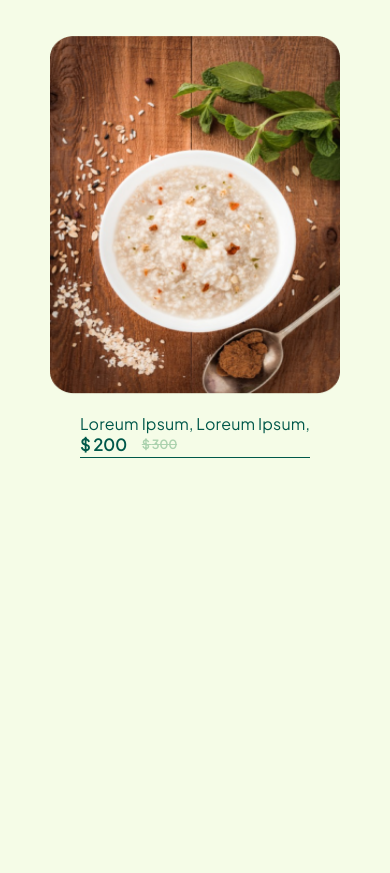
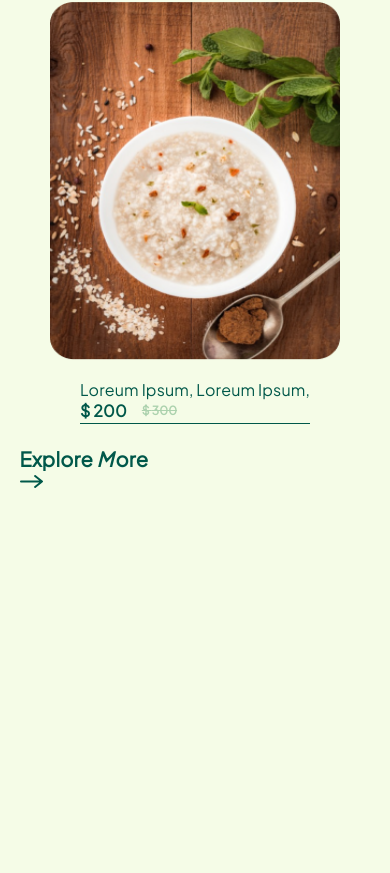
Before and after one commit to subru-37/sample-repo, a React (Vite) app in the folder client/: page / in a window 390 px wide. Shown: the part 1103-1976 px from the top of the page. Built offline with nearby package versions, Linux system fonts and the light colour scheme.

Commit message:
responsive changes to leaves

```diff
--- a/client/src/Components/Features.tsx
+++ b/client/src/Components/Features.tsx
@@ -12,6 +12,7 @@ import slide2 from '../assets/fslide2.png';
 import slide3 from '../assets/fslide3.png';
 import slide4 from '../assets/fslide4.png';
 import SlideShow from './Slideshow';
+import RightArrow from '../utils/RightArrow';
 const Features = () => {
   const [options, setOptions] = React.useState({
     op0: false,
@@ -45,7 +46,7 @@ const Features = () => {
     // console.log(options);
   }
   function handleChange(event: any) {
-    const value = "op" + event.target.id.charAt(12)
+    const value = 'op' + event.target.id.charAt(12);
     setValue(menuItems[event.target.id.charAt(12)].name);
     // console.log(value);
     setOptions({
@@ -108,6 +109,7 @@ const Features = () => {
         minHeight: '100vh',
         justifyContent: 'center',
         alignItems: 'center',
+        flexDirection: 'column',
         display: 'flex',
       }}
     >
@@ -132,7 +134,11 @@ const Features = () => {
         >
           <Typography
             variant="h2"
-            sx={{ color: 'green.darker', fontSize: {xs: '40px', sm: '45px'}, textAlign:'center' }}
+            sx={{
+              color: 'green.darker',
+              fontSize: { xs: '40px', sm: '45px' },
+              textAlign: 'center',
+            }}
           >
             Featured Products
           </Typography>
@@ -142,8 +148,8 @@ const Features = () => {
               color: 'green.darker',
               fontSize: '20px',
               fontFamily: 'Roboto Slab',
-              maxWidth: {xs:'350px', sm: '100vw'},
-              textAlign:'center'
+              maxWidth: { xs: '350px', sm: '100vw' },
+              textAlign: 'center',
             }}
           >
             Lorem ipsum dolor sit amet, consectetuer Lorem ispum.
@@ -155,7 +161,7 @@ const Features = () => {
             alignItems: 'center',
             display: { xs: 'none', sm: 'flex' },
             justifyContent: 'space-between',
-            margin: '30px 0'
+            margin: '30px 0',
           }}
         >
           <Button id="op0" ref={op0} onClick={() => handleClick(op0)}>
@@ -196,14 +202,13 @@ const Features = () => {
               Best Sellers
             </Typography>
           </Button>
-
         </Box>
         <Autocomplete
           value={value}
           ref={ref1}
           onChange={handleChange}
-            options={menuItems.map((value)=>value.name)}
-            sx={{display: {xs:'flex', sm: 'none'}}}
+          options={menuItems.map((value) => value.name)}
+          sx={{ display: { xs: 'flex', sm: 'none' } }}
           renderInput={(params) => (
             <TextField
               {...params}
@@ -212,7 +217,7 @@ const Features = () => {
                 style: {
                   color: 'green.darker',
                   fontFamily: 'Plus Jakarta Sans',
-                    }
+                },
               }}
               sx={{
                 width: '80vw',
@@ -250,6 +255,23 @@ const Features = () => {
           <SlideShow components={slideshow} arrows={false} />
         </Box>
       </Box>
+      <Box
+        sx={{
+          width: '90vw',
+          marginTop: '20px',
+          display: { sm: 'none', md: 'flex' },
+          alignItems: 'center',
+          justifyContent: 'flex-end',
+        }}
+      >
+        <Typography
+          component="h5"
+          sx={{ color: 'green.darker', marginRight: '20px', fontSize: '20px', fontWeight:'600',  }}
+        >
+          Explore <Typography component='span' sx={{fontStyle:'italic', color: 'green.darker', marginRight: '2px', fontSize: '20px', fontWeight:'600'}}>M</Typography>ore
+        </Typography>
+        <RightArrow />
+      </Box>
     </Box>
   );
 };
--- a/client/src/Components/Hero.tsx
+++ b/client/src/Components/Hero.tsx
@@ -18,7 +18,7 @@ const Hero = () => {
         sx={{
           minHeight: { xs: '45vh', sm: '250px', md: '270px' },
           display: 'flex',
-          alignItems: { xs: 'center !important', sm: 'flex-start' },
+          alignItems: { xs: 'center', sm: 'flex-start' },
           justifyContent: 'space-between',
           flexDirection: 'column',
           margin: { xs: '0px 0px 40px 0px', sm: '0 35px', md: '0 100px' },
@@ -43,8 +43,8 @@ const Hero = () => {
         <Typography
           variant="h6"
           sx={{
-            color: 'green.darker',
-            fontSize: '16px',
+            color: 'green.light',
+            fontSize: {xs: '16px', sm: '20px'},
             textAlign: { xs: 'center', sm: 'left' },
             marginBottom: { xs: '50px', sm: '0px' },
           }}
@@ -90,7 +90,7 @@ const Hero = () => {
             <Button
               sx={{
                 bgcolor: 'green.darker',
-                height: { xs: '50.5px', sm: '57px', md: '56px' },
+                height: { xs: '50.5px', sm: '57px', md: '56.5px' },
                 borderRadius: '10px',
                 position: 'relative',
                 left: '10px',
--- a/client/src/Components/Leaves.tsx
+++ b/client/src/Components/Leaves.tsx
@@ -200,7 +200,7 @@ const Leaves = () => {
             display: 'flex',
             alignItems: 'center',
             justifyContent: 'center',
-            width: { md: '700px' },
+            width: {xs:'370px', sm: '600px', md: '700px' },
           }}
         >
           <Typography
@@ -208,7 +208,7 @@ const Leaves = () => {
               color: 'green.darker',
               textAlign: 'center',
               fontFamily: 'Plus Jakarta Sans',
-              fontSize: {md: '25px',lg: '30px'},
+              fontSize: {xs:'20px',sm: '28px',md: '25px',lg: '30px'},
               fontStyle: 'italic',
               fontWeight: '500',
               lineHeight: '118.5%' /* 42.66px */,
@@ -223,7 +223,7 @@ const Leaves = () => {
               color: 'green.light',
               textAlign: 'center',
               fontFamily: 'Plus Jakarta Sans',
-              fontSize: {md: '40px', lg: '56px'},
+              fontSize: {xs:'25px',sm: '35px',md: '40px', lg: '56px'},
               fontWeight: '400',
               lineHeight: '118.5%' /* 42.66px */,
               letterSpacing: '-1.68px',
@@ -237,7 +237,7 @@ const Leaves = () => {
               color: 'green.light',
               textAlign: 'center',
               fontFamily: 'Plus Jakarta Sans',
-              fontSize: {md: '40px', lg: '56px'},
+              fontSize: {xs:'25px',sm: '35px',md: '40px', lg: '56px'},
               fontStyle: 'italic',
               fontWeight: '600',
               lineHeight: '118.5%' /* 42.66px */,
@@ -253,8 +253,9 @@ const Leaves = () => {
           sx={{
             display: 'flex',
             alignItems: 'center',
-            justifyContent: {md:'center', lg: 'flex-end'},
-            width: { md: '900px' },
+            justifyContent: {xs:'center', lg: 'flex-end'},
+            width: {xs:'370px',sm: '600px', md: '900px' },
+            flexWrap:{xs:'wrap',sm: 'no-wrap'}
           }}
         >
           <Typography
@@ -262,7 +263,7 @@ const Leaves = () => {
               color: 'green.darker',
               textAlign: 'center',
               fontFamily: 'Plus Jakarta Sans',
-              fontSize: {md: '25px',lg: '30px'},
+              fontSize: {xs:'20px',sm: '28px',md: '25px',lg: '30px'},
               fontStyle: 'italic',
               fontWeight: '500',
               lineHeight: '118.5%' /* 42.66px */,
@@ -277,7 +278,7 @@ const Leaves = () => {
               color: '#F8B542',
               textAlign: 'center',
               fontFamily: 'Plus Jakarta Sans',
-              fontSize: {md: '40px', lg: '56px'},
+              fontSize: {xs:'25px',sm: '35px',md: '40px', lg: '56px'},
               fontStyle: 'italic',
               fontWeight: '600',
               lineHeight: '118.5%' /* 42.66px */,
@@ -292,7 +293,7 @@ const Leaves = () => {
               color: 'green.darker',
               textAlign: 'center',
               fontFamily: 'Plus Jakarta Sans',
-              fontSize: {md: '25px',lg: '30px'},
+              fontSize: {xs:'20px',sm: '28px',md: '25px',lg: '30px'},
               fontStyle: 'italic',
               fontWeight: '500',
               lineHeight: '118.5%' /* 42.66px */,
@@ -307,7 +308,7 @@ const Leaves = () => {
               color: '#F8B542',
               textAlign: 'center',
               fontFamily: 'Plus Jakarta Sans',
-              fontSize: {md: '40px', lg: '56px'},
+              fontSize: {xs:'25px',sm: '35px',md: '40px', lg: '56px'},
               fontWeight: '600',
               lineHeight: '118.5%' /* 42.66px */,
               letterSpacing: '-1.08px',
--- a/client/src/styles/Leaves.css
+++ b/client/src/styles/Leaves.css
@@ -355,7 +355,7 @@
 .leaf7-5-forward {
   background-image: url('/src/assets/group7.5.png');
   width: 319px;
-  height: 323px;
+  height: 300px;
   z-index: 14;
   animation: leaf7-5 1s ease-out forwards;
 }
@@ -363,19 +363,19 @@
   background-image: url('../assets/group7.5.png');
   z-index: 14;
   width: 319px;
-  height: 323px;
+  height: 300px;
   animation: leaf7-5-reverse 1s ease-out forwards;
 }
 @keyframes leaf7-5 {
   0% {
     opacity: 0;
     bottom: -200px;
-    left: -319px;
+    left: -300px;
     rotate: -10deg;
   }
   100% {
     opacity: 1;
-    bottom: -40px;
+    bottom: 0px;
     left: 0px;
     rotate: 0deg;
   }
@@ -383,14 +383,14 @@
 @keyframes leaf7-5-reverse {
   0% {
     opacity: 1;
-    bottom: -40px;
+    bottom: 0px;
     left: 0px;
     rotate: 0deg;
   }
   100% {
     opacity: 0;
     bottom: -200px;
-    left: -319px;
+    left: -300px;
     rotate: -10deg;
   }
 }
@@ -703,14 +703,14 @@
   .leaf1,
   .leaf2-5,
   .leaf3,
-  .leaf4-5,
+  /* .leaf4-5, */
   .leaf5,
   .leaf6,
   .leaf7-5,
   .leaf7,
   .leaf8-5,
   .leaf9,
-  .leaf10-5,
+  /* .leaf10-5, */
   .leaf10,
   .leaf11,
   .leaf12,
--- /dev/null
+++ b/client/src/utils/RightArrow.tsx
@@ -0,0 +1,23 @@
+import React from 'react';
+
+const RightArrow = () => {
+  return (
+    <svg
+      xmlns="http://www.w3.org/2000/svg"
+      width="23"
+      height="13"
+      viewBox="0 0 23 13"
+      fill="none"
+    >
+      <path
+        d="M1 6.5H22M22 6.5L15.1037 1M22 6.5L15.1037 12"
+        stroke="#00584A"
+        strokeWidth="2"
+        strokeLinecap="round"
+        strokeLinejoin="round"
+      />
+    </svg>
+  );
+};
+
+export default RightArrow;
```
Lines whose indentation alone changed are shown as unchanged.
